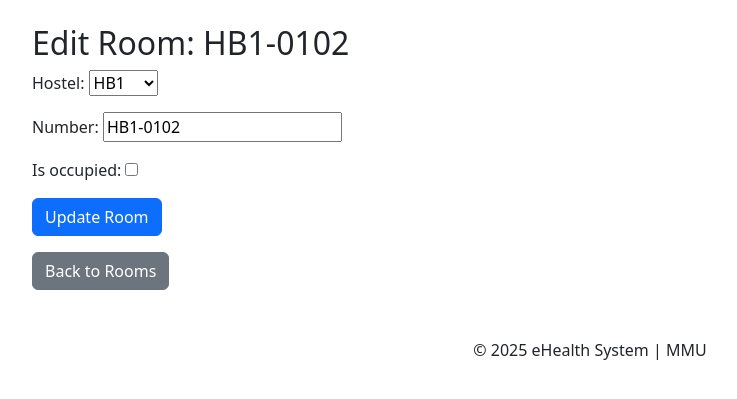
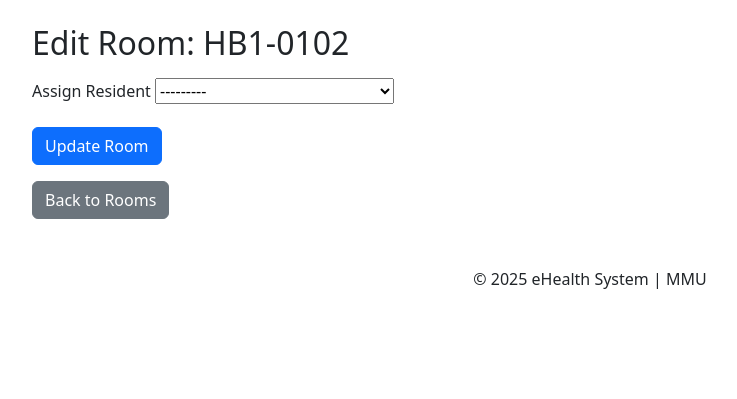
Before and after one commit to Lito08/eHealthSystem, a Django app: page /hostels/room/2/edit/ in a window 1280 px wide. Shown: the part 56-455 px from the top of the page, without its empty margins (50-787 px from the left). Run offline with Django 5.2, Linux system fonts and the light colour scheme; a user stored in the database is signed in; data comes from the database, SQL or seed files in the repository.

Commit message:
Room Occupied Model
Room is only occupied when a resident is assigned to it.

```diff
--- a/ehealth_system/hostels/forms.py
+++ b/ehealth_system/hostels/forms.py
@@ -9,4 +9,4 @@
 class RoomForm(forms.ModelForm):
     class Meta:
         model = Room
-        fields = ['hostel', 'number', 'is_occupied']
+        fields = ['resident']
--- a/ehealth_system/hostels/models.py
+++ b/ehealth_system/hostels/models.py
@@ -1,4 +1,5 @@
 from django.db import models
+from django.conf import settings
 
 class Hostel(models.Model):
     name = models.CharField(max_length=100, unique=True)
@@ -23,7 +24,11 @@
 class Room(models.Model):
     hostel = models.ForeignKey(Hostel, on_delete=models.CASCADE, related_name="rooms")
     number = models.CharField(max_length=20, unique=True)
-    is_occupied = models.BooleanField(default=False)  # Track room availability
+    resident = models.ForeignKey(settings.AUTH_USER_MODEL, on_delete=models.SET_NULL, null=True, blank=True)
+
+    @property
+    def is_occupied(self):
+        return self.resident is not None
 
     def __str__(self):
         return f"{self.hostel.name} - {self.number} ({'Occupied' if self.is_occupied else 'Available'})"
--- a/ehealth_system/hostels/templates/hostels/edit_room.html
+++ b/ehealth_system/hostels/templates/hostels/edit_room.html
@@ -4,8 +4,11 @@
   <h2>Edit Room: {{ room.number }}</h2>
   <form method="post">
       {% csrf_token %}
-      {{ form.as_p }}
-      <button type="submit" class="btn btn-primary">Update Room</button>
+      <div class="mt-3">
+          <label class="form-label" for="id_resident">Assign Resident</label>
+          {{ form.resident }}
+      </div>
+      <button type="submit" class="btn btn-primary mt-3">Update Room</button>
   </form>
   <a href="{% url 'room_list' hostel_id=room.hostel.id %}" class="btn btn-secondary mt-3">Back to Rooms</a>
 {% endblock %}
```
Also changed, not shown: ehealth_system/db.sqlite3, ehealth_system/hostels/migrations/0003_room_resident.py (added), ehealth_system/hostels/migrations/0004_remove_room_is_occupied.py (added).
